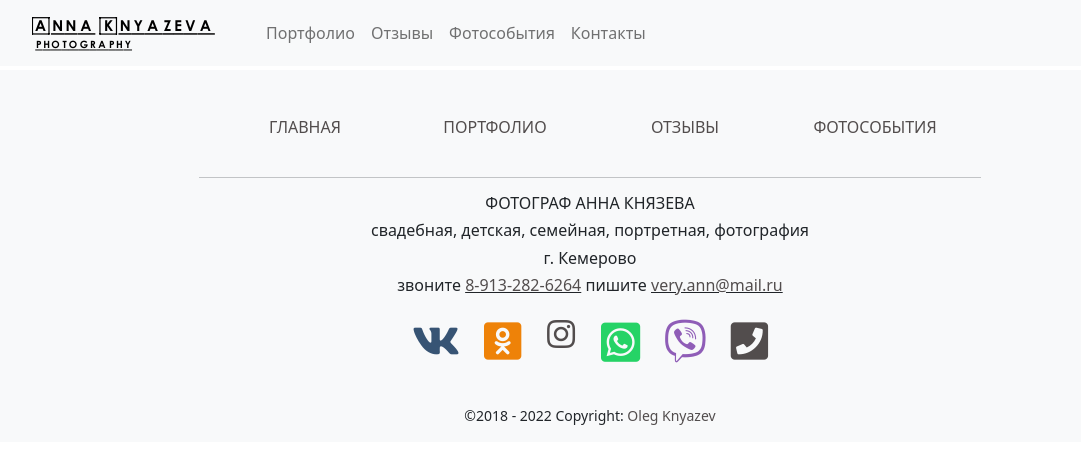
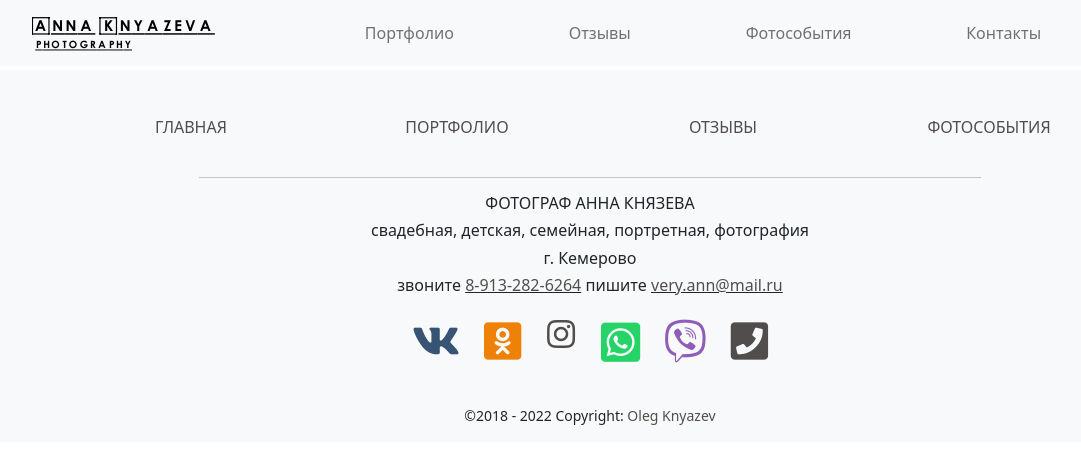
Before and after one commit to Olegk1980/fotoann, a plain HTML site: page reviews.html in a window 1280 px wide. Shown: the whole page, without its empty margins (50-1131 px from the left). Drawn offline with nearby package versions, Linux system fonts and the light colour scheme; files that its build step writes are made by us from their sources.

Commit message:
menu set justify-content-evenly

```diff
--- a/reviews.html
+++ b/reviews.html
@@ -98,7 +98,7 @@
     <!-- Footer -->
     <footer id="contacts" class="page-footer font-small bg-light">
         <div class="container">
-            <div class="row text-center justify-content-center pt-5 mb-3">
+            <div class="row text-center justify-content-evenly pt-5 mb-3">
                 <div class="col-md-2 mb-3">
                     <h6 class="text-uppercase font-weight-bold">
                         <a href="/">Главная</a>
--- a/static/css/mystyles.css
+++ b/static/css/mystyles.css
@@ -23,6 +23,13 @@
     h1 {
         font-size: 1rem;
         margin-bottom: 4px;
+    }
+
+    /* =Navigation Bar Menu
+---------------------------------------*/
+    ul.navbar-nav {
+        flex-basis: 100%;
+        justify-content: space-evenly;
     }
 
     /* =Portfilio accardion gallery
```
Also changed, not shown: index.html (+1 -1 lines), p-children.html (+1 -1 lines), p-family.html (+1 -1 lines), p-portret.html (+1 -1 lines), p-wedding.html (+1 -1 lines), photo-book.html (+1 -1 lines), photo-event.html (+1 -1 lines), photo-object.html (+1 -1 lines), portfolio.html (+1 -1 lines).
